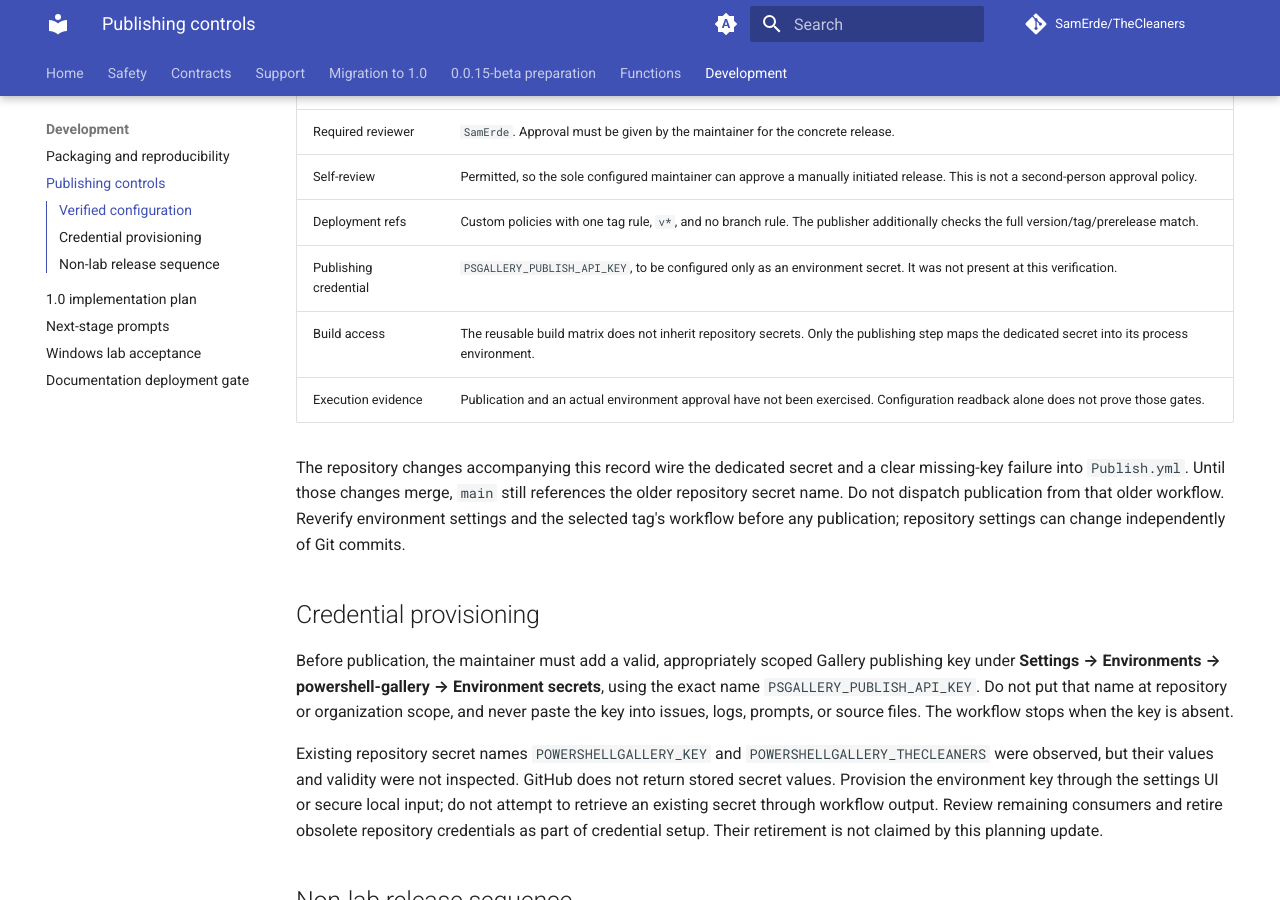
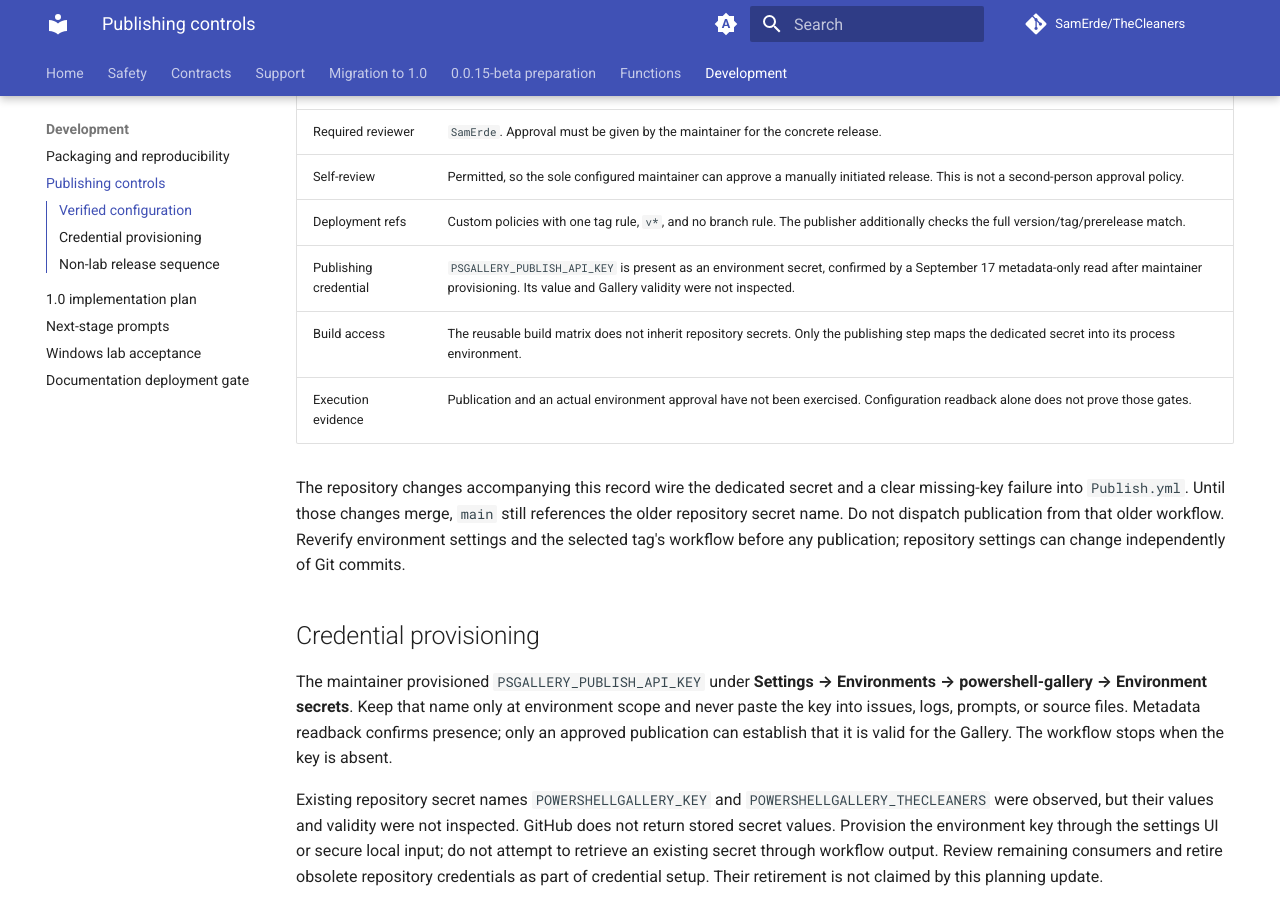
Before and after one commit to SamErde/TheCleaners, an MkDocs documentation site: the page built from docs/publishing.md, in a window 1280 px wide and 900 px high, scrolled down 485 px. Built offline with MkDocs 1.6.1 and Material for MkDocs 9.7.7, drawn with Linux system fonts in a browser that asks for light colours; comment, search, counter and statistics services are not loaded.

```diff
--- a/docs/publishing.md
+++ b/docs/publishing.md
@@ -12,7 +12,7 @@ On September 17, 2026, the maintainer authorized resolving the missing environme
 | Required reviewer | `SamErde`. Approval must be given by the maintainer for the concrete release. |
 | Self-review | Permitted, so the sole configured maintainer can approve a manually initiated release. This is not a second-person approval policy. |
 | Deployment refs | Custom policies with one tag rule, `v*`, and no branch rule. The publisher additionally checks the full version/tag/prerelease match. |
-| Publishing credential | `PSGALLERY_PUBLISH_API_KEY`, to be configured only as an environment secret. It was not present at this verification. |
+| Publishing credential | `PSGALLERY_PUBLISH_API_KEY` is present as an environment secret, confirmed by a September 17 metadata-only read after maintainer provisioning. Its value and Gallery validity were not inspected. |
 | Build access | The reusable build matrix does not inherit repository secrets. Only the publishing step maps the dedicated secret into its process environment. |
 | Execution evidence | Publication and an actual environment approval have not been exercised. Configuration readback alone does not prove those gates. |
 
@@ -20,7 +20,7 @@ The repository changes accompanying this record wire the dedicated secret and a
 
 ## Credential provisioning
 
-Before publication, the maintainer must add a valid, appropriately scoped Gallery publishing key under **Settings → Environments → powershell-gallery → Environment secrets**, using the exact name `PSGALLERY_PUBLISH_API_KEY`. Do not put that name at repository or organization scope, and never paste the key into issues, logs, prompts, or source files. The workflow stops when the key is absent.
+The maintainer provisioned `PSGALLERY_PUBLISH_API_KEY` under **Settings → Environments → powershell-gallery → Environment secrets**. Keep that name only at environment scope and never paste the key into issues, logs, prompts, or source files. Metadata readback confirms presence; only an approved publication can establish that it is valid for the Gallery. The workflow stops when the key is absent.
 
 Existing repository secret names `POWERSHELLGALLERY_KEY` and `POWERSHELLGALLERY_THECLEANERS` were observed, but their values and validity were not inspected. GitHub does not return stored secret values. Provision the environment key through the settings UI or secure local input; do not attempt to retrieve an existing secret through workflow output. Review remaining consumers and retire obsolete repository credentials as part of credential setup. Their retirement is not claimed by this planning update.
 
```
Also changed, not shown: docs/release-plan-1.0.md (+3 -2 lines), 2 other files.
